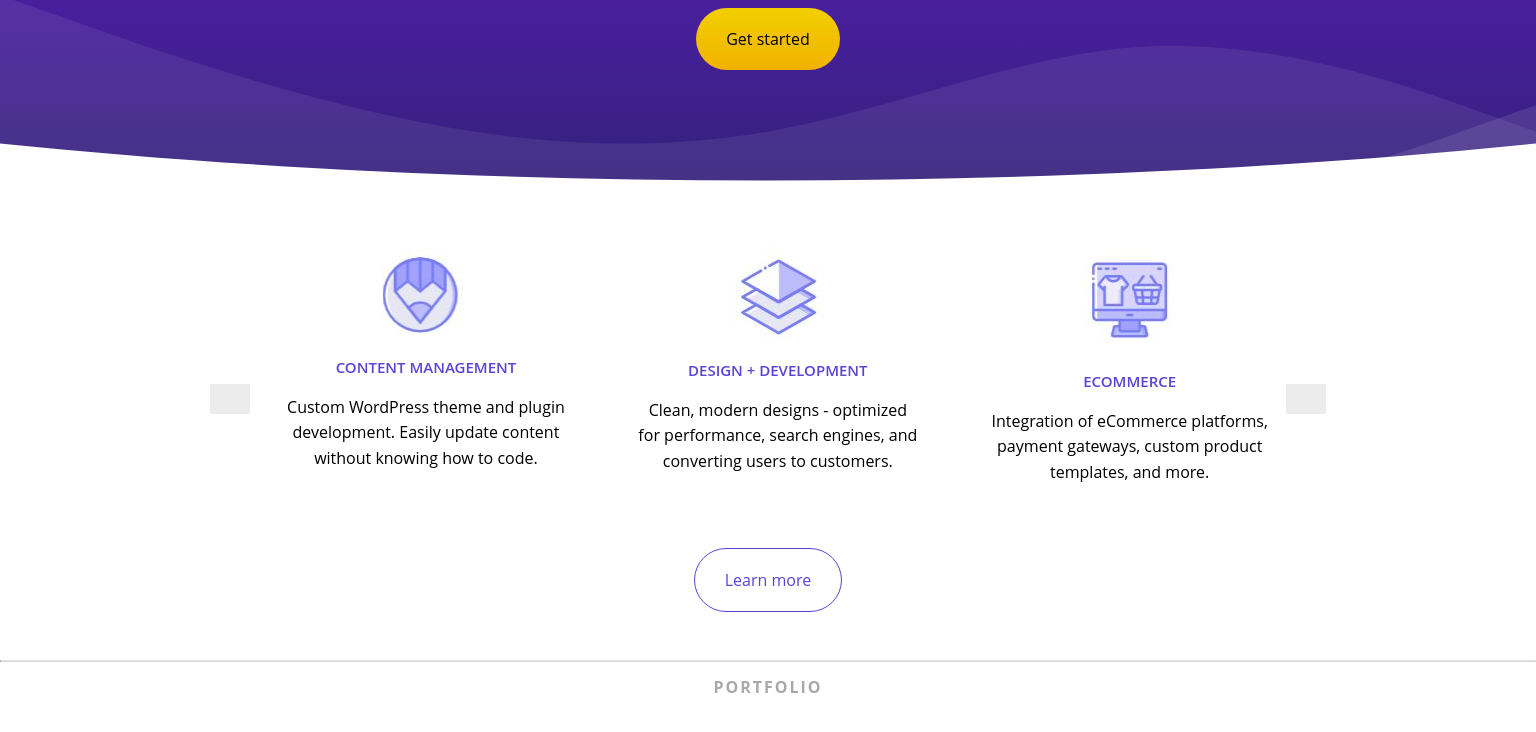
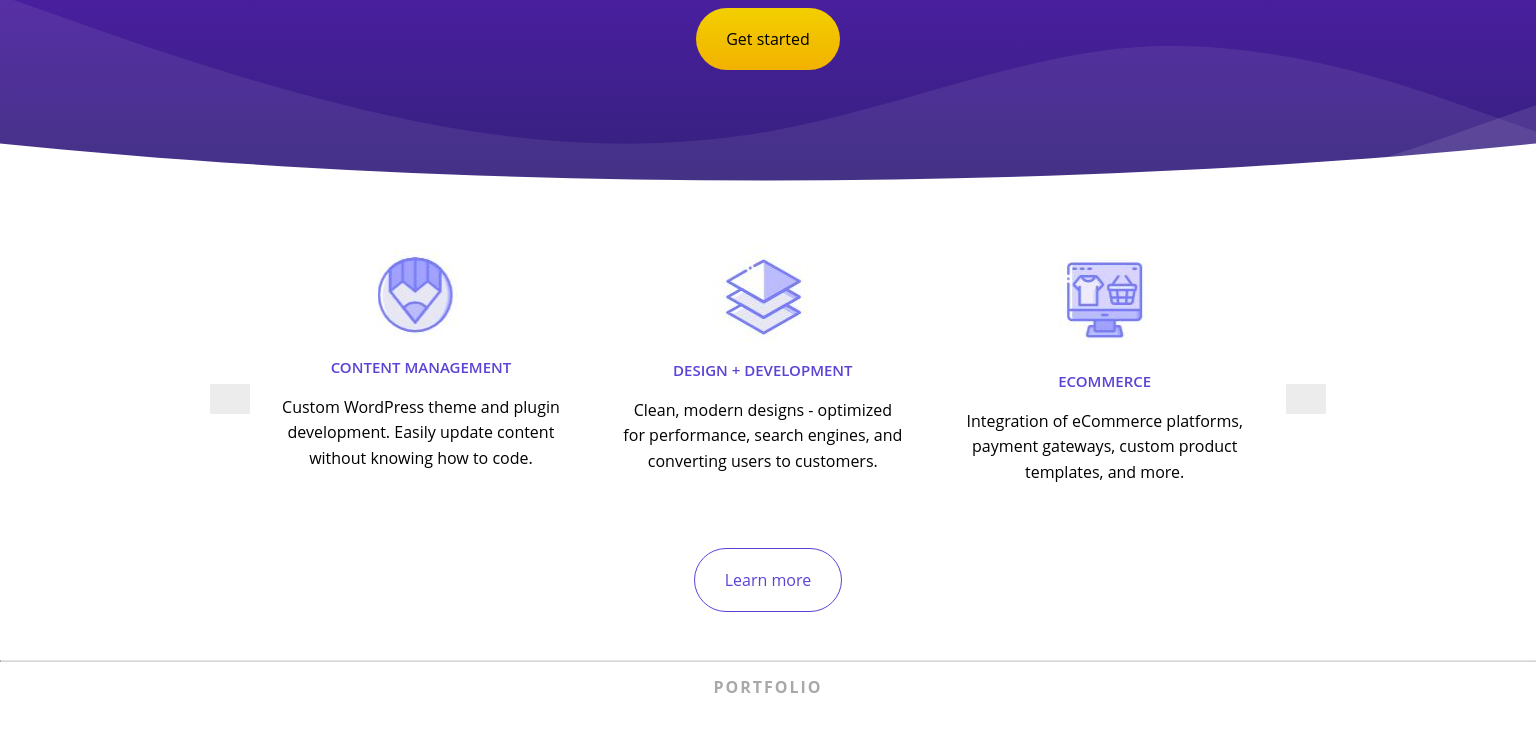
Before and after one commit to EgoLydia/lydia-website-portfolio, a plain HTML site: page index.html in a window 1536 px wide. Shown: the part 428-1160 px from the top of the page. Drawn offline with nearby package versions, Linux system fonts and the light colour scheme; grey boxes are pictures that could not be loaded.

Commit message:
Margin fix on slides

```diff
--- a/style.css
+++ b/style.css
@@ -303,8 +303,8 @@ li.glide-slide {
   height: 100%;
   white-space: normal;
   width: 100%;
-  margin-right: 5px;
-  margin-left: 5px;
+  /* margin-right: 5px;
+  margin-left: 5px; */
   z-index: 100;
 }
 
@@ -332,7 +332,6 @@ li.glide-slide {
 .glide-slide h2 {
   font-size: 15px;
   font-weight: 600;
-  /* scroll-snap-align: left; */
 }
 
 .color-primary {
@@ -354,6 +353,7 @@ li.glide-slide {
   /* background-color: red; */
   background-position: center center;
   background-repeat: no-repeat;
+  cursor: pointer;
 }
 
 .glide-control-next {
@@ -371,6 +371,7 @@ li.glide-slide {
 
   background-position: center center;
   background-repeat: no-repeat;
+  cursor: pointer;
 }
 
 .btn-outline-primary {
@@ -700,8 +701,8 @@ padding: 0px;
     height: 100%;
     white-space: normal;
     width: 50%;
-    margin-right: 5px;
-    margin-left: 5px;
+    /* margin-right: 5px;
+    margin-left: 5px; */
   }
 
   .contact-form {
@@ -883,8 +884,8 @@ padding: 0px;
     height: 100%;
     white-space: normal;
     width: 33%;
-    margin-right: 5px;
-    margin-left: 5px;
+    /* margin-right: 5px;
+    margin-left: 5px; */
   }
 
   .portfolio-button {
```
